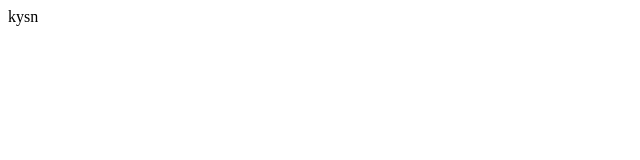
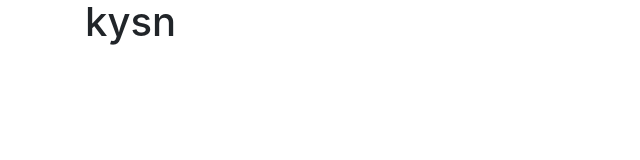
Before and after one commit to kysnrm/kysnrm.github.io, a plain HTML site: page index.html in a window 1280 px wide. Shown: the whole page, without its empty margins (0-640 px from the left). Drawn offline with nearby package versions, Linux system fonts and the light colour scheme; files that its build step writes are made by us from their sources.

Commit message:
container

```diff
--- a/index.html
+++ b/index.html
@@ -3,8 +3,18 @@
   <head>
     <meta charset="utf-8">
     <title>kysn</title>
+
+    <link rel="stylesheet" href="css/style.css">
   </head>
   <body>
-    kysn
+    <div class="container">
+      <div class="row">
+        <div class="col-12">
+          <header>
+            <h1>kysn</h1>
+          </header>
+        </div>
+      </div>
+    </div>
   </body>
 </html>
```
